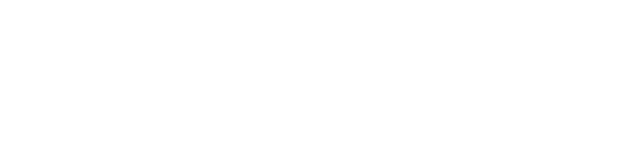
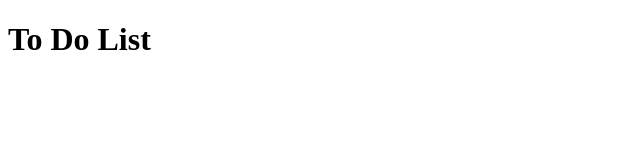
Before and after one commit to aadarshraj02/To-Do-List, a plain HTML site: page index.html in a window 1280 px wide. Shown: the whole page, without its empty margins (0-640 px from the left). Drawn offline with Linux system fonts and the light colour scheme.

Commit message:
added header H1

```diff
--- a/index.html
+++ b/index.html
@@ -8,7 +8,9 @@
     <script src="script.js"></script>
   </head>
   <body>
-    <header></header>
+    <header>
+      <h1>To Do List</h1>
+    </header>
     <main></main>
     <footer></footer>
   </body>
```
